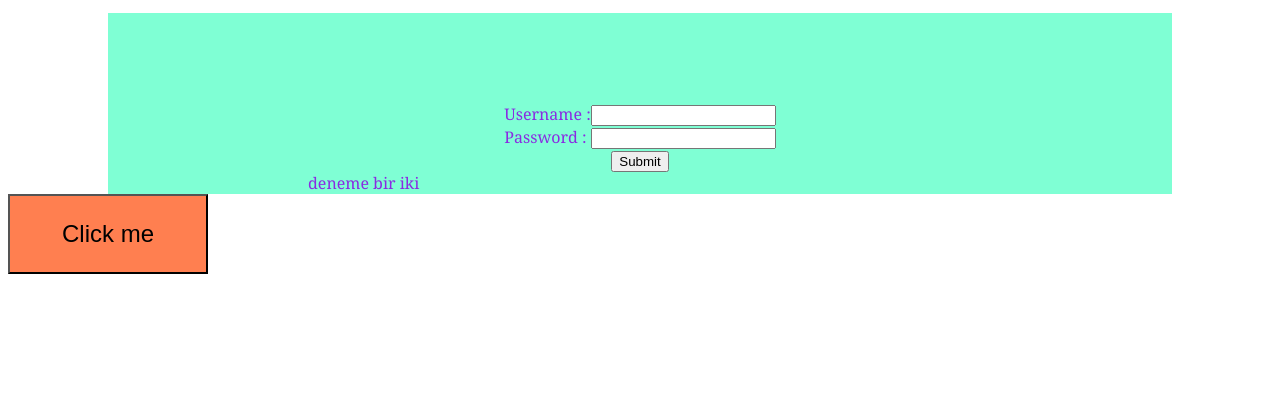
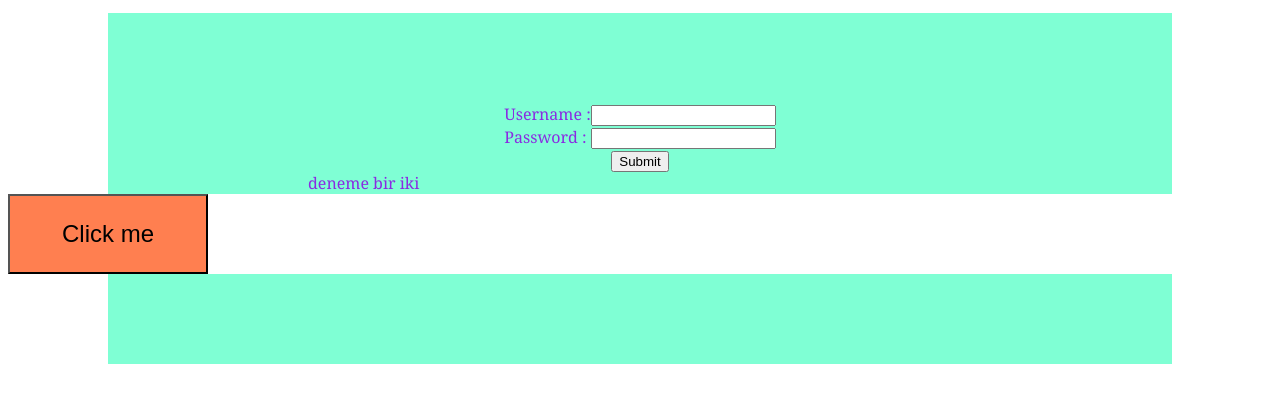
Before and after one commit to yigitcelik/yigitcelik.github.io, a plain HTML site: page index.html in a window 1280 px wide. Shown: the part 199-602 px from the top of the page. Drawn offline with Linux system fonts and the light colour scheme.

Commit message:
Update index.html

```diff
--- a/index.html
+++ b/index.html
@@ -42,6 +42,7 @@ deneme piii<br>
     deneme bir iki
 </div>
  <button class="button">Click me</button>
+    <div id="mdapp-widget" app-id="535"></div><script async src="https://tools.mdapp.co/js/sdk.js"></script>
 
 </body>
 </html>
```
